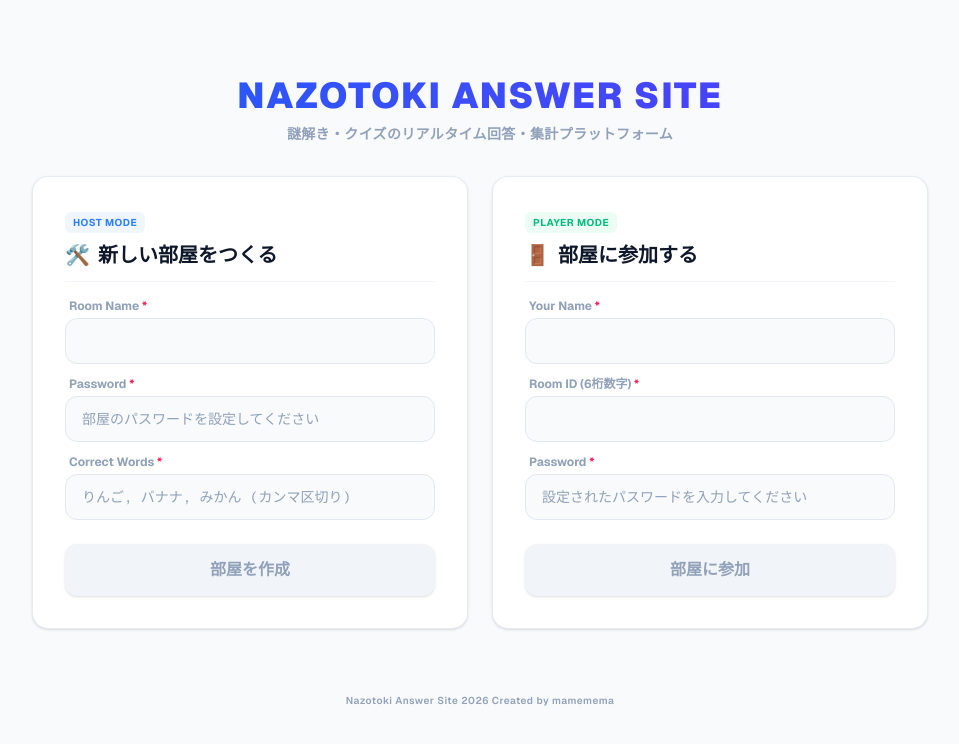
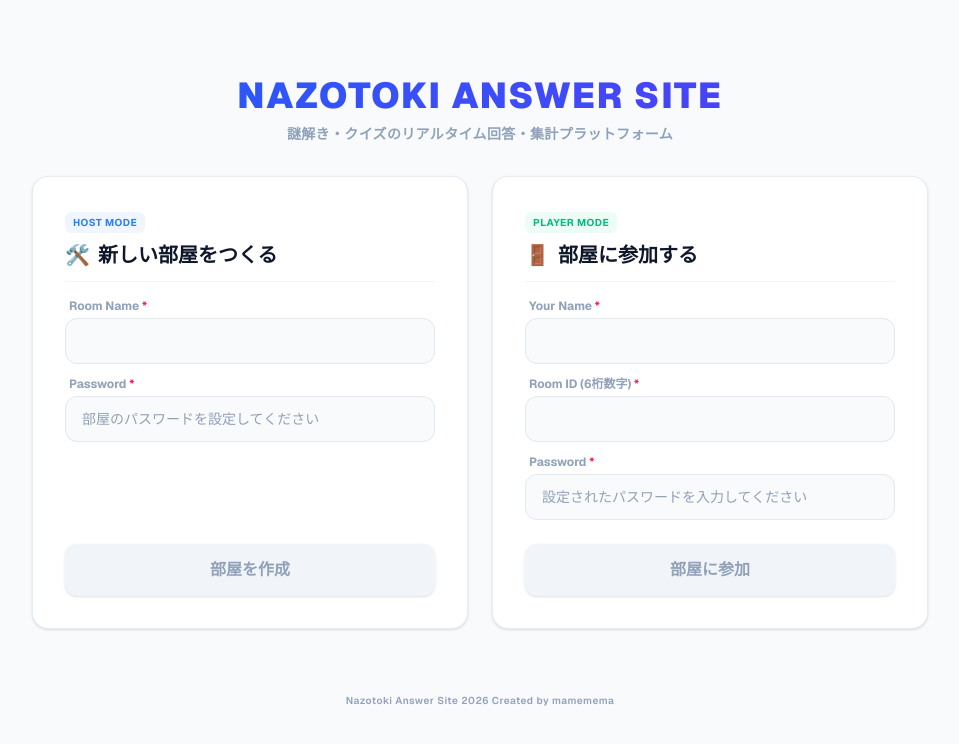
Before and after one commit to Kokawa-mame/NazotokiAnswerPage, a Next.js app: page / in a window 1280 px wide. Shown: the top 744 px of the page, without its empty margins (160-1119 px from the left). Built offline with nearby package versions, Linux system fonts and the light colour scheme.

Commit message:
部屋立てのとき正解単語を入力する欄を消しました

```diff
--- a/app/host/[id]/page.tsx
+++ b/app/host/[id]/page.tsx
@@ -341,7 +341,7 @@ export default function HostPage() {
             className="w-full flex justify-between items-center px-5 py-4 font-extrabold text-slate-900 bg-white hover:bg-slate-50/80 transition-colors text-left"
           >
             <span className="flex items-center gap-2 text-sm md:text-base">
-              🔑 設定された正解単語の確認
+              🔑 正解単語の追加・確認
             </span>
             <span className="text-xs text-slate-400 bg-slate-100 px-2.5 py-1 rounded-md font-bold">
               {showAnswers ? "🔼 閉じる" : "🔽 開く"}
@@ -378,7 +378,7 @@ export default function HostPage() {
 
             {/* 単語一覧ラベル */}
             {correctAnswers.length === 0 ? (
-              <p className="text-xs md:text-sm text-slate-400">設定された正解がありません。</p>
+              <p className="text-xs md:text-sm text-slate-400">正解単語がまだありません。</p>
             ) : (
               <div className="flex flex-wrap gap-2">
                 {correctAnswers.map((ans, i) => (
--- a/app/page.tsx
+++ b/app/page.tsx
@@ -10,7 +10,6 @@ export default function Home() {
   const [createPassword, setCreatePassword] = useState("");
   const [joinPassword, setJoinPassword] = useState("");
   const [username, setUsername] = useState("");
-  const [answers, setAnswers] = useState("");
 
   const [isCreating, setIsCreating] = useState(false);
   const [isJoining, setIsJoining] = useState(false);
@@ -50,7 +49,8 @@ export default function Home() {
 
   // --- 部屋を作成する処理 ---
   const createRoom = async () => {
-    if (!roomName.trim() || !createPassword.trim() || !answers.trim() || isCreating) return;
+    // 💡 部屋名とパスワードのみを必須チェック対象に変更
+    if (!roomName.trim() || !createPassword.trim() || isCreating) return;
     try {
       setIsCreating(true);
       const res = await fetch("/api/create-room", {
@@ -59,7 +59,7 @@ export default function Home() {
         body: JSON.stringify({
           name: roomName.trim(),
           password: createPassword.trim(),
-          answers: answers.split(",").map((ans) => ans.trim()).filter(Boolean),
+          answers: [], // 💡 最初の正解単語は空の配列として安全に送信
         }),
       });
 
@@ -79,8 +79,8 @@ export default function Home() {
     }
   };
 
-  // ボタンを活性化させるかどうかの判定ロジック
-  const isCreateDisabled = !roomName.trim() || !createPassword.trim() || !answers.trim() || isCreating;
+  // 💡 ボタンを活性化させるかどうかの判定ロジック（answersのチェックを排除）
+  const isCreateDisabled = !roomName.trim() || !createPassword.trim() || isCreating;
   const isJoinDisabled = !username.trim() || !roomId.trim() || !joinPassword.trim() || isJoining;
 
   return (
@@ -129,17 +129,6 @@ export default function Home() {
                     value={createPassword}
                     onChange={(e) => setCreatePassword(e.target.value)}
                     className="w-full px-4 py-3 rounded-xl bg-slate-50 border border-slate-200 text-slate-800 placeholder-slate-400 focus:outline-none focus:ring-2 focus:ring-blue-500/20 focus:border-blue-500 font-medium transition-all text-sm"
-                  />
-                </div>
-
-                <div className="space-y-1">
-                  <label className="block text-xs font-bold text-slate-400 pl-1">Correct Words <span className="text-rose-500">*</span></label>
-                  <input
-                    type="text"
-                    placeholder="りんご, バナナ, みかん (カンマ区切り)"
-                    value={answers}
-                    onChange={(e) => setAnswers(e.target.value)}
-                    className="w-full px-4 py-3 rounded-xl bg-slate-50 border border-slate-200 text-slate-800 placeholder-slate-400 focus:outline-none focus:ring-2 focus:ring-blue-500/20 focus:border-blue-500 font-mono text-sm"
                   />
                 </div>
               </div>
```
